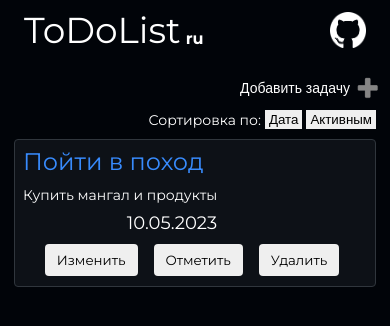
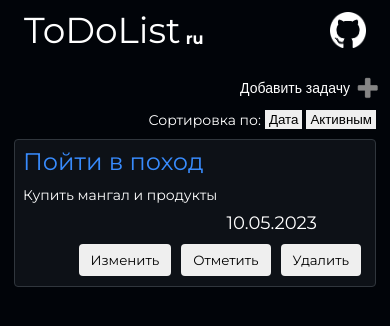
Before and after one commit to zPavel39/web_ToDoListPWA, a React (Vite) app: page / in a window 390 px wide. Shown: the top 326 px of the page. Built offline with nearby package versions, Linux system fonts and the light colour scheme.

Commit message:
fix style ListTask.scss

```diff
--- a/src/components/list-task/ListTask.scss
+++ b/src/components/list-task/ListTask.scss
@@ -95,7 +95,7 @@
 
   &__blockBtn {
     display: flex;
-    gap: 16px;
+    gap: 10px;
     &_btn {
       font-family: 'Montserrat';
       padding: 8px 12px;
@@ -119,7 +119,6 @@
       &__rightBlock {
         flex-direction: row;
         justify-content: space-between;
-        align-items: center;
         width: 100%;
       }
 
```
